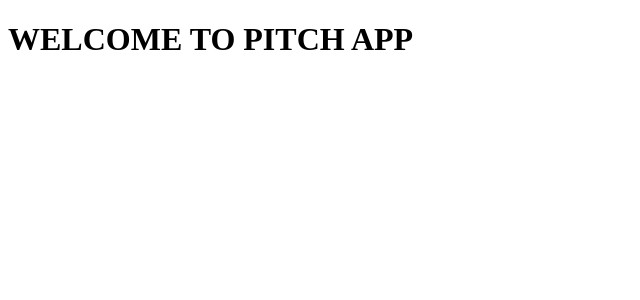
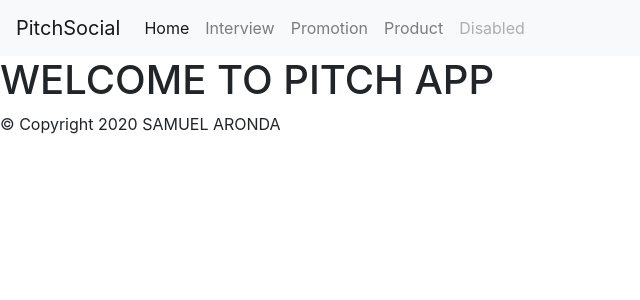
Before and after one commit to arondasamuel123/PitchApp, a Flask app: page / in a window 1280 px wide. Shown: the top 300 px of the page, without its empty margins (0-640 px from the left). Run offline with Flask 2, Linux system fonts and the light colour scheme; some libraries are stand-ins or nearby versions.

Commit message:
Added bootstrap to app and created navbar, footer and base.html files

```diff
--- /dev/null
+++ b/app/templates/base.html
@@ -0,0 +1,28 @@
+<!DOCTYPE html>
+<html lang="en">
+<head>
+    <meta charset="UTF-8">
+    <meta name="viewport" content="width=device-width, initial-scale=1.0">
+    <meta http-equiv="X-UA-Compatible" content="ie=edge">
+    <title>PitchSocial</title>
+    {%block styles%}
+    <link rel="stylesheet" href="https://stackpath.bootstrapcdn.com/bootstrap/4.4.1/css/bootstrap.min.css" integrity="sha384-Vkoo8x4CGsO3+Hhxv8T/Q5PaXtkKtu6ug5TOeNV6gBiFeWPGFN9MuhOf23Q9Ifjh" crossorigin="anonymous">
+    {%endblock%}
+</head>
+<body>
+    {%block content%}
+        {%include "navbar.html" %}
+
+
+
+
+    {%endblock%}
+
+
+
+    {%block footer%}
+    {%include "footer.html"%}
+    {%endblock%}
+
+</body>
+</html>
--- /dev/null
+++ b/app/templates/footer.html
@@ -0,0 +1,4 @@
+<footer>
+
+  &copy; Copyright  2020 SAMUEL ARONDA
+</footer>
--- a/app/templates/home.html
+++ b/app/templates/home.html
@@ -1,12 +1,14 @@
-<!DOCTYPE html>
-<html lang="en">
-<head>
-    <meta charset="UTF-8">
-    <meta name="viewport" content="width=device-width, initial-scale=1.0">
-    <meta http-equiv="X-UA-Compatible" content="ie=edge">
-    <title>Document</title>
-</head>
-<body>
+{%extends 'base.html'%}
+
+{%block content%}
+    {{super()}}
+
     <h1>WELCOME TO PITCH APP</h1>
-</body>
-</html>
+{%endblock%}
+
+
+
+{%block footer%}
+    {{super()}}
+
+{%endblock%}
--- /dev/null
+++ b/app/templates/navbar.html
@@ -0,0 +1,25 @@
+<nav class="navbar navbar-expand-lg navbar-light bg-light">
+    <a class="navbar-brand" href="#">PitchSocial</a>
+    <button class="navbar-toggler" type="button" data-toggle="collapse" data-target="#navbarNav" aria-controls="navbarNav" aria-expanded="false" aria-label="Toggle navigation">
+      <span class="navbar-toggler-icon"></span>
+    </button>
+    <div class="collapse navbar-collapse" id="navbarNav">
+      <ul class="navbar-nav">
+        <li class="nav-item active">
+          <a class="nav-link" href="#">Home <span class="sr-only">(current)</span></a>
+        </li>
+        <li class="nav-item">
+          <a class="nav-link" href="#">Interview</a>
+        </li>
+        <li class="nav-item">
+          <a class="nav-link" href="#">Promotion</a>
+        </li>
+        <li class="nav-item">
+            <a class="nav-link" href="#">Product</a>
+          </li>
+        <li class="nav-item">
+          <a class="nav-link disabled" href="#" tabindex="-1" aria-disabled="true">Disabled</a>
+        </li>
+      </ul>
+    </div>
+  </nav>
```
